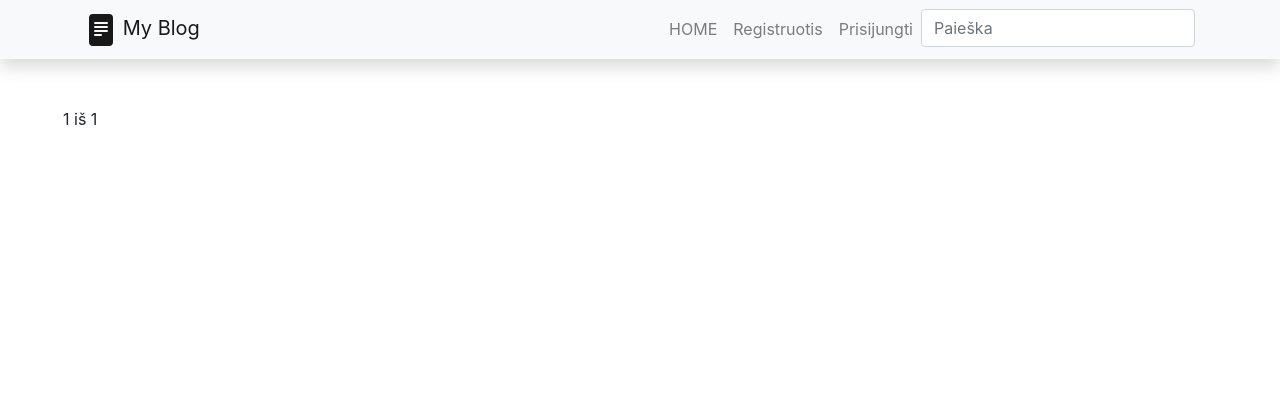
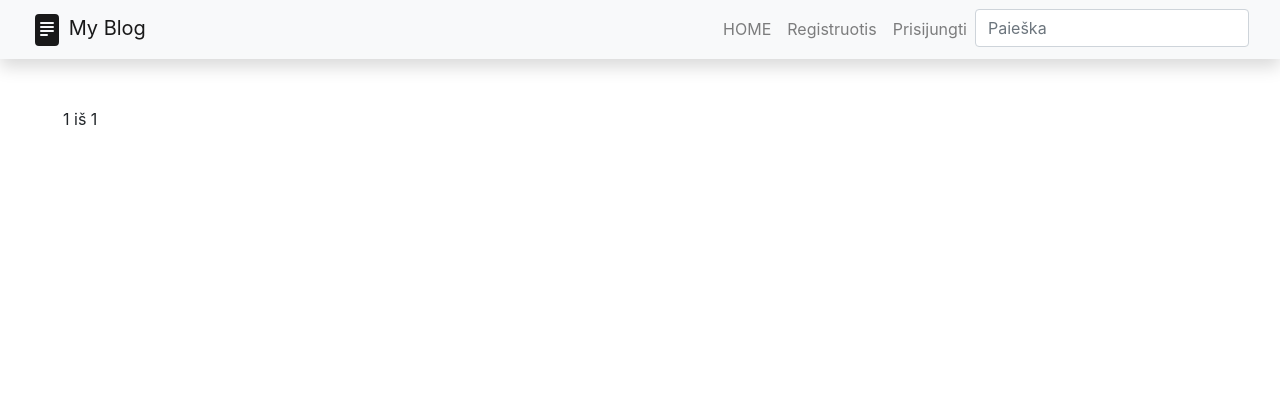
Before and after one commit to DonatasNoreika/myblog_20250620, a Django app: page / in a window 1280 px wide. Shown: the top 420 px of the page. Run offline with Django 5.2, Linux system fonts and the light colour scheme; data that the repository does not hold is empty; some libraries are stand-ins or nearby versions.

Commit message:
+Dizaino patobulinimai (meniu)

```diff
--- a/mysite/myblog/templates/base.html
+++ b/mysite/myblog/templates/base.html
@@ -14,7 +14,7 @@
 <body>
 
 <nav class="navbar navbar-expand-lg navbar-light bg-light static-top mb-5 shadow">
-  <div class="container">
+  <div class="container-fluid">
     <a class="navbar-brand" href="{% url 'posts' %}">
       <svg xmlns="http://www.w3.org/2000/svg" width="32" height="32" fill="currentColor" class="bi bi-file-text-fill" viewBox="0 0 16 16">
       <path d="M12 0H4a2 2 0 0 0-2 2v12a2 2 0 0 0 2 2h8a2 2 0 0 0 2-2V2a2 2 0 0 0-2-2M5 4h6a.5.5 0 0 1 0 1H5a.5.5 0 0 1 0-1m-.5 2.5A.5.5 0 0 1 5 6h6a.5.5 0 0 1 0 1H5a.5.5 0 0 1-.5-.5M5 8h6a.5.5 0 0 1 0 1H5a.5.5 0 0 1 0-1m0 2h3a.5.5 0 0 1 0 1H5a.5.5 0 0 1 0-1"/>
@@ -44,7 +44,7 @@
                 <form method="post" action="{% url 'logout' %}">
                     {% csrf_token %}
                     <div class="nav-item">
-                    <button class="nav-link btn mx-2" type="submit">Atsijungti</button>
+                    <button class="nav-link btn mx-2 " style="background-color: rgba(0, 0, 0, 0)" type="submit">Atsijungti</button>
                     </div>
                 </form>
             </li>
```
